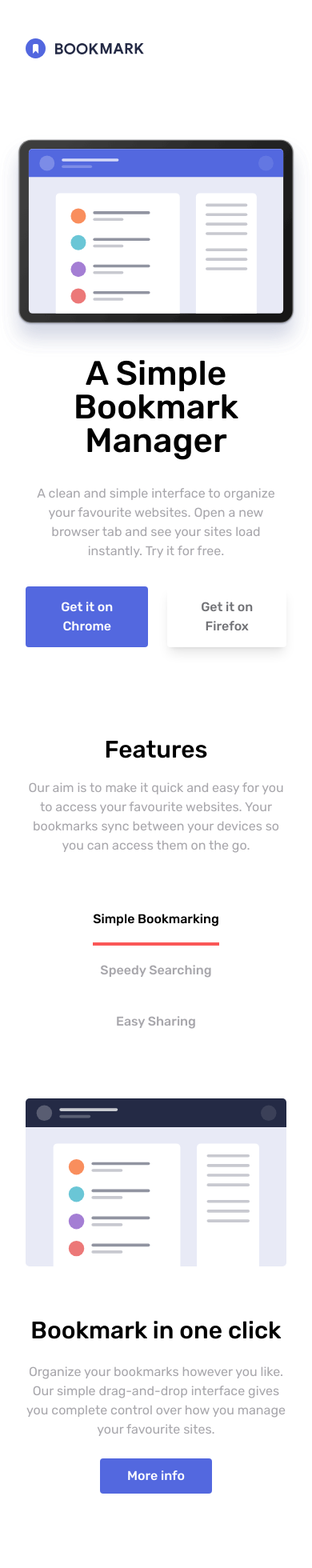
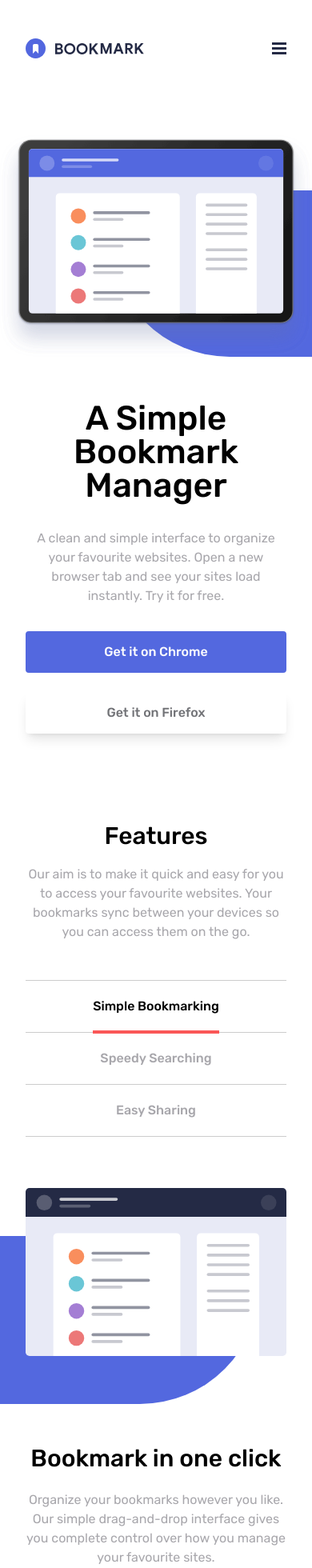
Before and after one commit to code-luanhs/bookmark, a React (Create React App) app: page / in a window 390 px wide. Shown: the top 1960 px of the page at 80% size. Built offline with nearby package versions, Linux system fonts and the light colour scheme.

Commit message:
feat: menu mobile

```diff
--- a/src/components/Contact/index.js
+++ b/src/components/Contact/index.js
@@ -12,7 +12,7 @@ function Contact() {
           <input
             type="name"
             placeholder="Enter your email address"
-            className="bg-white rounded py-2.5 px-4 w-full max-w-[330px] text-[#ccc] placeholder:text-[#ccc] font-normal max-lg:max-w-[100%]"
+            className="bg-white rounded py-2.5 px-4 w-full max-w-[330px] text-dark-blue placeholder:text-[#ccc] font-normal max-lg:max-w-[100%]"
             required
           />
           <button
--- a/src/components/Intro/index.js
+++ b/src/components/Intro/index.js
@@ -1,17 +1,17 @@
 function Intro() {
   return (
     <section className="overflow-hidden">
-      <div className="max-w-container mx-auto py-12 flex items-center justify-between relative max-lg:flex-col-reverse max-lg:justify-center">
+      <div className="max-w-container mx-auto py-12 flex items-center justify-between max-lg:flex-col-reverse max-lg:justify-center">
         <div className="lg:max-w-[475px] max-lg:text-center max-lg:px-8">
-          <h1 className="text-h1">A Simple Bookmark Manager</h1>
+          <h1 className="text-h1 max-lg:mt-14">A Simple Bookmark Manager</h1>
           <p className="my-8 text-gray font-normal">
             A clean and simple interface to organize your favourite websites.
             Open a new browser tab and see your sites load instantly.
             Try it for free.
           </p>
           <nav>
-            <ul className="flex items-center gap-x-6 max-lg:justify-center">
-              <li>
+            <ul className="flex items-center gap-6 max-lg:justify-center max-[500px]:flex-col">
+              <li className="max-[500px]:w-full">
                 <a
                   href="#"
                   className="block text-white border-2 border-soft-blue bg-soft-blue rounded py-3 px-8 duration-300 hover:bg-white hover:text-soft-blue"
@@ -19,7 +19,7 @@ function Intro() {
                   Get it on Chrome
                 </a>
               </li>
-              <li>
+              <li className="max-[500px]:w-full">
                 <a
                   href="#"
                   className="block text-dark-gray border-2 border-white bg-white rounded py-3 px-8 shadow-lg duration-300 hover:border-dark-gray"
@@ -30,12 +30,20 @@ function Intro() {
             </ul>
           </nav>
         </div>
+        <div className="relative">
           <img
             src="images/illustration-hero.svg"
             alt="Hero Illustration"
             loading="lazy"
             className="relative lg:left-[8%] z-10"
           />
+          <div className={`
+            block absolute z-0 bottom-0 left-[35%] w-full h-[75%] bg-soft-blue rounded-bl-[150px]
+            after:content-[''] after:block after:w-full after:h-full after:absolute after:left-full after:bg-soft-blue
+            `}
+          >
+          </div>
+        </div>
       </div>
     </section>
   );
--- a/src/components/Navbar/index.js
+++ b/src/components/Navbar/index.js
@@ -1,12 +1,65 @@
+import { useState } from "react";
+
 import NavbarItem from "../NavbarItem";
 
 function Navbar() {
+
+  const [active, setActive] = useState(false);
+
   return (
-    <nav className="max-lg:hidden">
-      <ul className="flex items-center gap-x-9">
-        <NavbarItem />
-      </ul>
-    </nav>
+    <>
+      <img
+        onClick={() => setActive(true)}
+        src="images/icon-hamburger.svg"
+        alt="Menu"
+        loading="lazy"
+        className="lg:hidden"
+      />
+
+      <nav className={`
+        ${active ? 'max-lg:flex' : 'max-lg:hidden'}
+        max-lg:fixed max-lg:w-full max-lg:h-full max-lg:inset-0 max-lg:z-20 max-lg:bg-dark-blue-opacity
+        max-lg:px-5 max-lg:py-8 max-lg:flex-col
+        `}
+      >
+        <div className="lg:hidden flex items-center justify-between">
+          <a href="#">
+            <img src="images/logo-bookmark-menu.svg" alt="Logo" loading="lazy" />
+          </a>
+          <img
+            onClick={() => setActive(false)}
+            src="images/icon-close.svg"
+            alt="Menu"
+            loading="lazy"
+          />
+        </div>
+        <ul className={`
+          flex items-center gap-x-9
+          max-lg:flex-col max-lg:mt-8
+          `}
+        >
+          <NavbarItem />
+        </ul>
+        <div className="lg:hidden mt-auto mb-5">
+          <ul className="flex items-center justify-center gap-x-8">
+            <li>
+              <a href="#">
+                <svg xmlns="http://www.w3.org/2000/svg" width="24" height="24">
+                  <path fill="#FFF" fill-rule="evenodd" d="M22.675 0H1.325C.593 0 0 .593 0 1.325v21.351C0 23.407.593 24 1.325 24H12.82v-9.294H9.692v-3.622h3.128V8.413c0-3.1 1.893-4.788 4.659-4.788 1.325 0 2.463.099 2.795.143v3.24l-1.918.001c-1.504 0-1.795.715-1.795 1.763v2.313h3.587l-.467 3.622h-3.12V24h6.116c.73 0 1.323-.593 1.323-1.325V1.325C24 .593 23.407 0 22.675 0z"/>
+                </svg>
+              </a>
+            </li>
+            <li>
+              <a href="#">
+                <svg xmlns="http://www.w3.org/2000/svg" width="24" height="20">
+                  <path fill="#FFF" fill-rule="evenodd" d="M24 2.557a9.83 9.83 0 0 1-2.828.775A4.932 4.932 0 0 0 23.337.608a9.864 9.864 0 0 1-3.127 1.195A4.916 4.916 0 0 0 16.616.248c-3.179 0-5.515 2.966-4.797 6.045A13.978 13.978 0 0 1 1.671 1.149a4.93 4.93 0 0 0 1.523 6.574 4.903 4.903 0 0 1-2.229-.616c-.054 2.281 1.581 4.415 3.949 4.89a4.935 4.935 0 0 1-2.224.084 4.928 4.928 0 0 0 4.6 3.419A9.9 9.9 0 0 1 0 17.54a13.94 13.94 0 0 0 7.548 2.212c9.142 0 14.307-7.721 13.995-14.646A10.025 10.025 0 0 0 24 2.557z"/>
+                </svg>
+              </a>
+            </li>
+          </ul>
+        </div>
+      </nav>
+    </>
   );
 }
 
--- a/src/components/NavbarItem/index.js
+++ b/src/components/NavbarItem/index.js
@@ -1,35 +1,47 @@
 const items = [
   {
     id: 1,
-    name: 'Feature',
+    name: 'Features',
     link: '#',
-    class: 'uppercase tracking-widest font-normal text-[.875rem] text-dark-blue hover:text-soft-red duration-300'
+    class: `
+      uppercase tracking-widest font-normal lg:text-[.875rem] text-dark-blue hover:text-soft-red duration-300
+      max-lg:text-white max-lg:border-y max-lg:border-[#4b506d] max-lg:block max-lg:text-center max-lg:py-4
+    `
   },
   {
     id: 2,
     name: 'Pricing',
     link: '#',
-    class: 'uppercase tracking-widest font-normal text-[.875rem] text-dark-blue hover:text-soft-red duration-300'
+    class: `
+      uppercase tracking-widest font-normal lg:text-[.875rem] text-dark-blue hover:text-soft-red duration-300
+      max-lg:text-white max-lg:border-b max-lg:border-[#4b506d] max-lg:block max-lg:text-center max-lg:py-4
+    `
   },
   {
     id: 3,
     name: 'Contact',
     link: '#',
-    class: 'uppercase tracking-widest font-normal text-[.875rem] text-dark-blue hover:text-soft-red duration-300'
+    class: `
+      uppercase tracking-widest font-normal lg:text-[.875rem] text-dark-blue hover:text-soft-red duration-300
+      max-lg:text-white max-lg:border-b max-lg:border-[#4b506d] max-lg:block max-lg:text-center max-lg:py-4
+    `
   },
   {
     id: 4,
     name: 'Login',
     link: '#',
-    class: `block uppercase tracking-widest font-medium text-[.875rem] border-2 border-soft-red
-            text-white bg-soft-red rounded py-2 px-8 shadow-lg duration-300 hover:bg-white hover:text-soft-red`
+    class: `
+      block uppercase tracking-widest font-medium lg:text-[.875rem] border-2 border-soft-red
+      text-white lg:bg-soft-red rounded py-2 px-8 shadow-lg duration-300 lg:hover:bg-white lg:hover:text-soft-red
+      max-lg:text-white max-lg:mt-5 max-lg:block max-lg:text-center max-lg:py-2 max-lg:border-white
+    `
   },
 ];
 
 function NavbarItem() {
   return (
     items.map(item => (
-      <li key={item.id}>
+      <li key={item.id} className="max-lg:w-full">
         <a className={item.class} href={item.link}>
           {item.name}
         </a>
--- a/src/components/TabsAsk/index.js
+++ b/src/components/TabsAsk/index.js
@@ -11,7 +11,7 @@ function TabsAsk({ title, lastItem = false }) {
         className={
           `${lastItem && !active ? 'border-y' : 'border-t'}
           py-3 border-t border-[#dedede] cursor-pointer flex items-center justify-between gap-4 pr-4
-          duration-300 hover:text-soft-red
+        hover:text-soft-red
           `}
       >
         {title}
--- a/src/components/TabsFeature/index.js
+++ b/src/components/TabsFeature/index.js
@@ -9,20 +9,34 @@ function TabsFeature(){
       <TabList
         className="flex items-center text-center max-w-[750px] mx-auto lg:border-b-[1px] lg:border-b-[#CCC] max-lg:flex-col"
       >
-        <Tab className="flex-1 cursor-pointer outline-none relative py-5 duration-300 hover:text-soft-red">Simple Bookmarking</Tab>
-        <Tab className="flex-1 cursor-pointer outline-none relative py-5 duration-300 hover:text-soft-red">Speedy Searching</Tab>
-        <Tab className="flex-1 cursor-pointer outline-none relative py-5 duration-300 hover:text-soft-red">Easy Sharing</Tab>
+        <Tab className="flex-1 cursor-pointer outline-none py-5 w-full duration-300 hover:text-soft-red max-lg:border-y max-lg:border-[#ccc]">
+          <span>Simple Bookmarking</span>
+        </Tab>
+        <Tab className="flex-1 cursor-pointer outline-none py-5 w-full duration-300 hover:text-soft-red max-lg:border-b max-lg:border-[#ccc]">
+          <span>Speedy Searching</span>
+        </Tab>
+        <Tab className="flex-1 cursor-pointer outline-none py-5 w-full duration-300 hover:text-soft-red max-lg:border-b max-lg:border-[#ccc]">
+          <span>Easy Sharing</span>
+        </Tab>
       </TabList>
 
       <TabPanel>
-        <div className="flex items-start justify-center p-16 gap-x-20 relative max-lg:flex-col max-lg:px-0">
+        <div className="flex items-start justify-center p-16 gap-x-20 max-lg:flex-col max-lg:px-0 max-lg:items-center">
+          <div className="relative">
             <img
               src='images/illustration-features-tab-1.svg'
               alt="Illustration features - Tab 1"
               loading="lazy"
               className="relative z-10"
             />
-          <div className="mt-16 max-w-[400px] max-lg:text-center">
+            <div className={`
+              block absolute z-0 bottom-[-60px] right-[10%] w-full max-w-350px h-full bg-soft-blue rounded-br-[150px]
+              after:content-[''] after:block after:w-full after:h-full after:absolute after:right-full after:bg-soft-blue
+              `}
+            >
+            </div>
+          </div>
+          <div className="mt-16 max-w-[400px] max-lg:text-center max-lg:mt-28">
             <h3 className="text-h2">Bookmark in one click</h3>
             <p className="text-gray font-normal my-6">
               Organize your bookmarks however you like.
@@ -33,14 +47,22 @@ function TabsFeature(){
         </div>
       </TabPanel>
       <TabPanel>
-        <div className="flex items-start justify-center p-16 gap-x-20 relative max-lg:flex-col max-lg:px-0">
+        <div className="flex items-start justify-center p-16 gap-x-20 max-lg:flex-col max-lg:px-0 max-lg:items-center">
+          <div className="relative">
             <img
               src='images/illustration-features-tab-2.svg'
               alt="Illustration features - Tab 2"
               loading="lazy"
               className="relative z-10"
             />
-          <div className="mt-16 max-w-[400px] max-lg:text-center">
+            <div className={`
+              block absolute z-0 bottom-[-15px] right-[10%] w-full max-w-350px h-[70%] bg-soft-blue rounded-br-[150px]
+              after:content-[''] after:block after:w-full after:h-full after:absolute after:right-full after:bg-soft-blue
+              `}
+            >
+            </div>
+          </div>
+          <div className="mt-16 max-w-[400px] max-lg:text-center max-lg:mt-16">
             <h3 className="text-h2">Intelligent search</h3>
             <p className="text-gray font-normal my-6">
               Our powerful search feature will help you find saved sites in no time at all.
@@ -51,14 +73,22 @@ function TabsFeature(){
         </div>
       </TabPanel>
       <TabPanel>
-        <div className="flex items-start justify-center p-16 gap-x-20 relative max-lg:flex-col max-lg:px-0">
+        <div className="flex items-start justify-center p-16 gap-x-20 max-lg:flex-col max-lg:px-0 max-lg:items-center">
+          <div className="relative">
             <img
               src='images/illustration-features-tab-3.svg'
               alt="Illustration features - Tab 3"
               loading="lazy"
               className="relative z-10"
             />
-          <div className="mt-16 max-w-[400px] max-lg:text-center">
+            <div className={`
+              block absolute z-0 bottom-[-60px] right-[10%] w-full max-w-350px h-[90%] bg-soft-blue rounded-br-[150px]
+              after:content-[''] after:block after:w-full after:h-full after:absolute after:right-full after:bg-soft-blue
+              `}
+            >
+            </div>
+          </div>
+          <div className="mt-16 max-w-[400px] max-lg:text-center max-lg:mt-28">
             <h3 className="text-h2">Share youe bookmarks</h3>
             <p className="text-gray font-normal my-6">
               Easily share your bookmarks and collections width others.
--- a/src/components/TabsFeature/styles.css
+++ b/src/components/TabsFeature/styles.css
@@ -2,17 +2,25 @@
   color: #a8a7ac;
 }
 
-.react-tabs ul > li.react-tabs__tab--selected {
+.react-tabs ul > li.react-tabs__tab--selected span {
   color: #000000;
+  position: relative;
 }
 
-.react-tabs ul > li.react-tabs__tab--selected::before {
+.react-tabs ul > li.react-tabs__tab--selected span::before {
   content: '';
   position: absolute;
   bottom: -1px;
   left: 0;
   right: 0;
+  top: 40px;
   height: 4px;
   width: 100%;
   background-color: hsl(0, 94%, 66%);
 }
+
+@media (min-width: 1024px) {
+  .react-tabs ul > li.react-tabs__tab--selected span {
+    display: block;
+  }
+}
--- a/tailwind.config.js
+++ b/tailwind.config.js
@@ -9,6 +9,7 @@ module.exports = {
       'blue': 'hsl(229, 8%, 60%)',
       'soft-blue': 'hsl(231, 69%, 60%)',
       'dark-blue': 'hsl(229, 31%, 21%)',
+      'dark-blue-opacity': 'rgba(47, 53, 79, .95)',
       'soft-red': 'hsl(0, 94%, 66%)',
       'gray': '#a8a7ac',
       'dark-gray': '#717276'
```
Also changed, not shown: public/images/logo-bookmark-menu.svg (added). Lines whose indentation alone changed are shown as unchanged.
